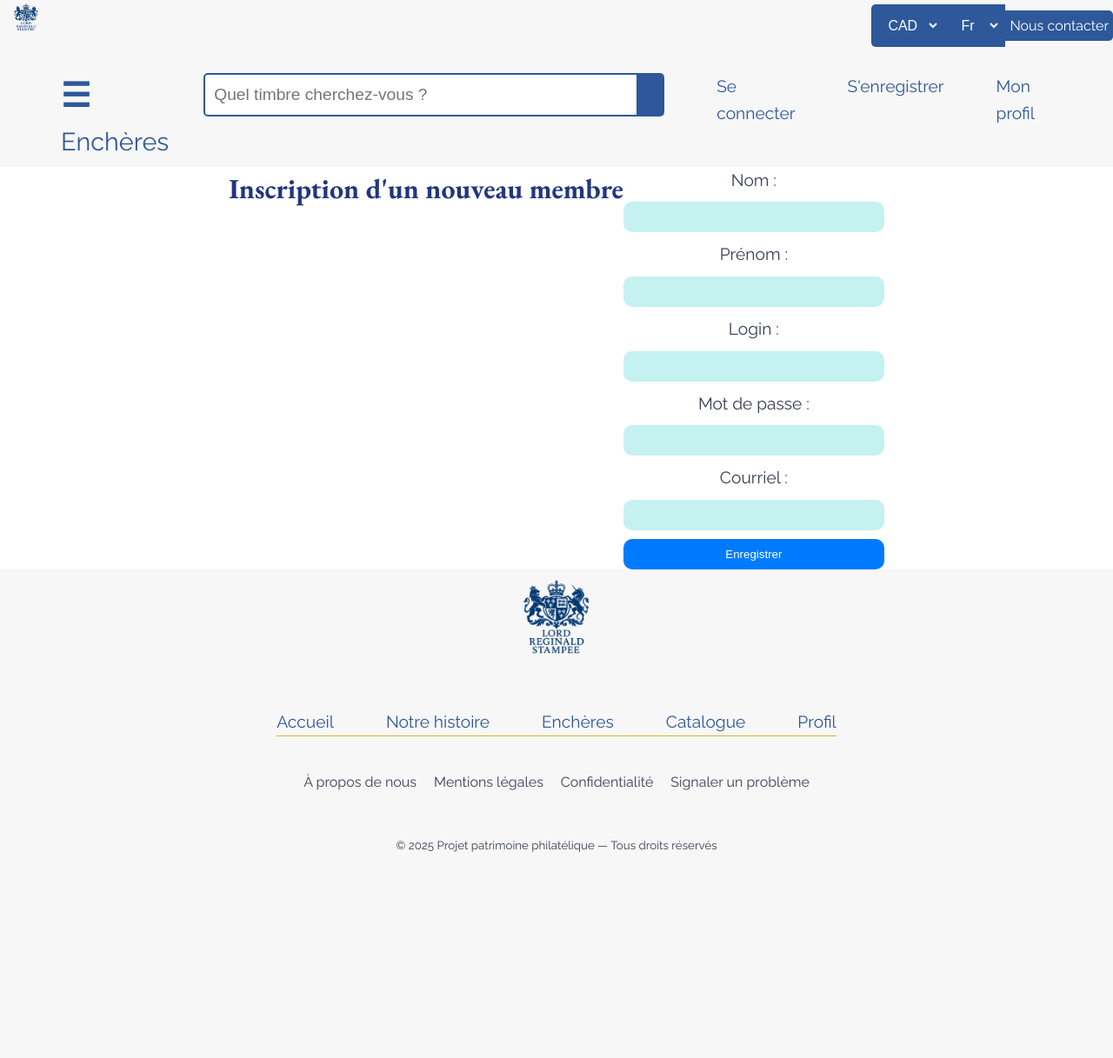
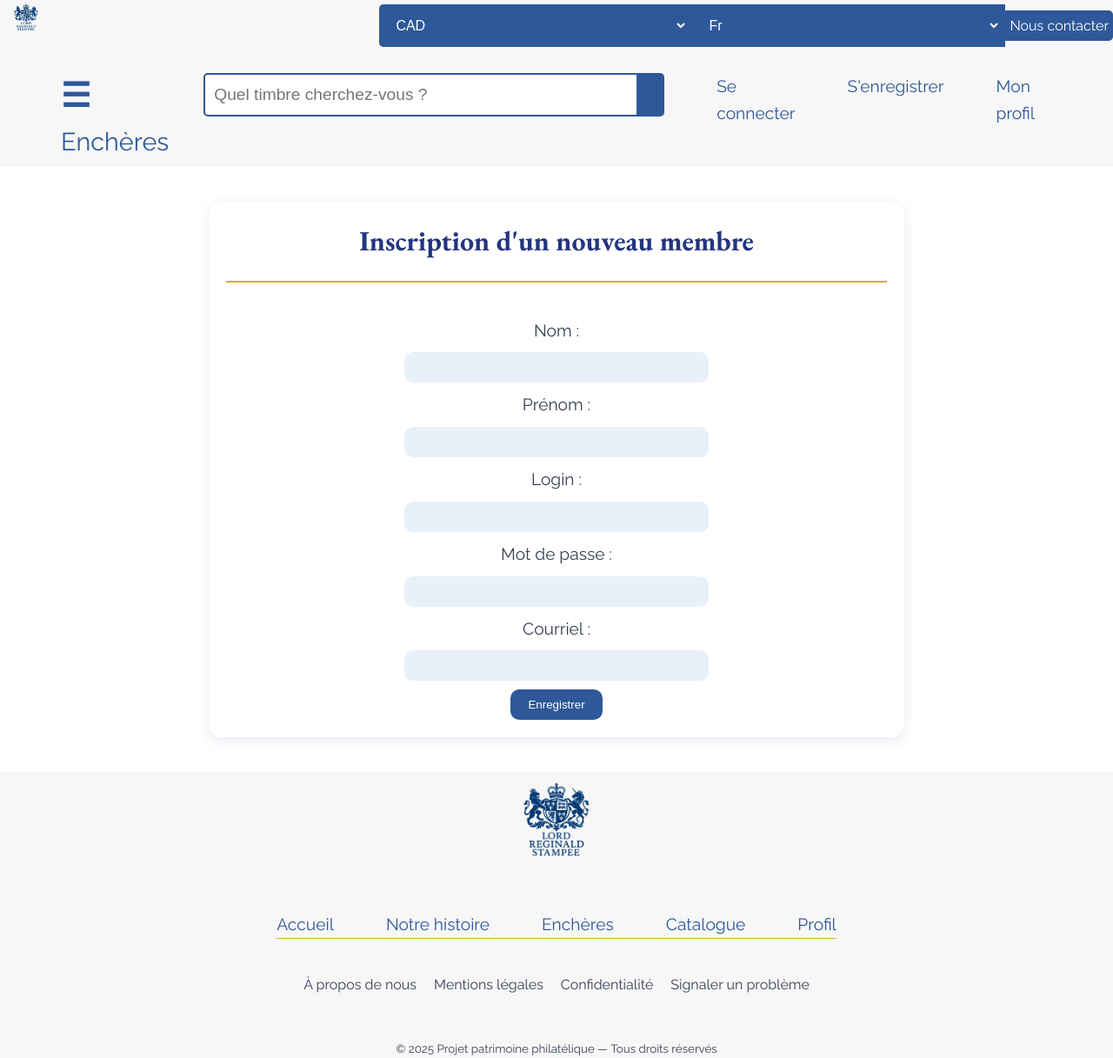
Before and after one commit to kho-mohamed/projetWeb1_lordStampee, a PHP site: page /user/create in a window 1280 px wide. Shown: the whole page at 87% size. Before the commit the page ends 980 px from the top, so only its background shows below. Run offline with PHP 8.4, Linux system fonts and the light colour scheme.

Commit message:
ajout de l'option suppression de profil et mise à jour du style css

```diff
--- a/public/css/form.css
+++ b/public/css/form.css
@@ -1,12 +1,25 @@
 .form-container {
-  display: flex;
+  max-width: 800px;
+  max-width: 800px;
+  margin: var(--espace-large) auto;
+  padding: var(--espace-standard);
+  background-color: var(--fond-blanc);
+  border-radius: 15px;
+  box-shadow: 0 4px 15px rgba(35, 53, 128, 0.1);
   justify-content: center;
+}
+.form_header {
+  text-align: center;
+  margin-bottom: var(--espace-large);
+  padding-bottom: var(--espace-standard);
+  border-bottom: 2px solid var(--separateur);
 }
 form {
   text-align: center;
-  width: 300px;
   display: flex;
   flex-flow: column;
+  justify-content: center;
+  align-items: center;
   gap: 10px;
 }
 label {
@@ -15,16 +28,17 @@
 }
 input,
 select {
+  width: 350px;
   padding: 10px;
   border: none;
-  background-color: rgb(197, 241, 241);
+  background-color: var(--fond-formulaire);
   border-radius: 10px;
 }
 button {
   border: none;
-  background-color: #007bff;
+  background-color: var(--cliquable-secondaire);
   color: white;
-  padding: 10px;
+  padding: 10px 20px;
   border-radius: 10px;
   cursor: pointer;
 }
--- a/public/css/general.css
+++ b/public/css/general.css
@@ -6,6 +6,8 @@
   --hover-principal: #e8c5c5;
   --cliquable-secondaire: #2e5899;
   --hover-secondaire: #a8c0e5;
+  --fond-formulaire: #e8f0f9;
+
   --separateur: #d4af37;
   --fond-gris: #f7f7f7;
   --fond-blanc: #ffffff;
--- a/public/css/profil.css
+++ b/public/css/profil.css
@@ -128,11 +128,7 @@
 
 .profil__button {
   display: inline-block;
-  background: linear-gradient(
-    135deg,
-    var(--cliquable-principal),
-    var(--hover-principal)
-  );
+  background: var(--cliquable-principal);
   color: var(--fond-blanc);
   padding: var(--espace-petit) var(--espace-standard);
   border-radius: 25px;
@@ -147,28 +143,18 @@
 .profil__button:hover {
   transform: translateY(-2px);
   box-shadow: 0 4px 15px rgba(177, 63, 63, 0.4);
-  background: linear-gradient(
-    135deg,
-    var(--hover-principal),
-    var(--cliquable-principal)
-  );
+  background: var(--hover-principal);
+  color: var(--cliquable-principal);
 }
 
 .profil__button--secondary {
-  background: linear-gradient(
-    135deg,
-    var(--cliquable-secondaire),
-    var(--hover-secondaire)
-  );
+  background: var(--cliquable-secondaire);
   box-shadow: 0 2px 10px rgba(46, 88, 153, 0.3);
 }
 
 .profil__button--secondary:hover {
-  background: linear-gradient(
-    135deg,
-    var(--hover-secondaire),
-    var(--cliquable-secondaire)
-  );
+  background: var(--hover-secondaire);
+  color: var(--cliquable-secondaire);
   box-shadow: 0 4px 15px rgba(46, 88, 153, 0.4);
 }
 
--- a/views/auth/index.php
+++ b/views/auth/index.php
@@ -1,7 +1,7 @@
 {{ include('layouts/header.php', {title: 'page de connection'})}}
 
-<h1>Page de connection</h1>
 <div class="form-container">
+    <h1 class="form_header">Page de connection</h1>
     <form action="{{base}}/login" method="POST">
         <label for="login">Login :</label>
         <input type="text" name="login" id="login" value="{{user.login}}">
--- a/views/user/create.php
+++ b/views/user/create.php
@@ -2,7 +2,7 @@
 
 
 <div class="form-container">
-    <h1>Inscription d'un nouveau membre</h1>
+    <h1 class="form_header">Inscription d'un nouveau membre</h1>
     <form action="{{base}}/user/store" method="POST">
         <label for="nom">Nom :</label>
         <input type="text" name="nom" id="nom" value="{{user.nom}}">
--- a/views/user/edit.php
+++ b/views/user/edit.php
@@ -2,7 +2,7 @@
 
 
 <div class="form-container">
-    <h1>Modification des informations</h1>
+    <h1 class="form_header">Modification des informations</h1>
     <form action="{{base}}/user/update?id={{user.id}}" method="POST">
         <label for="nom">Nom :</label>
         <input type="text" name="nom" id="nom" value="{{user.nom}}">
--- a/views/user/index.php
+++ b/views/user/index.php
@@ -59,6 +59,9 @@
             <a href="{{ base }}/user/edit" class="profil__button">
                 Modifier mon profil
             </a>
+            <a href="{{ base }}/user/delete" class="profil__button">
+                Supprimer mon profil
+            </a>
             <a href="{{ base }}/logout" class="profil__button profil__button--secondary">
                 Se déconnecter
             </a>
```
Also changed, not shown: views/user/update.php (added).
